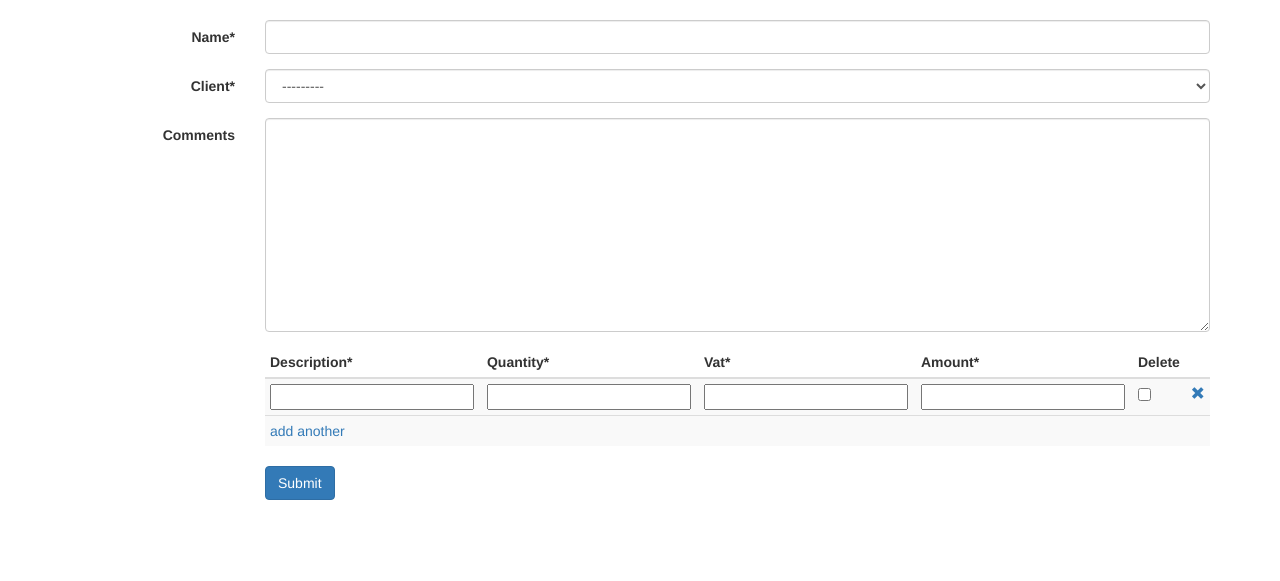
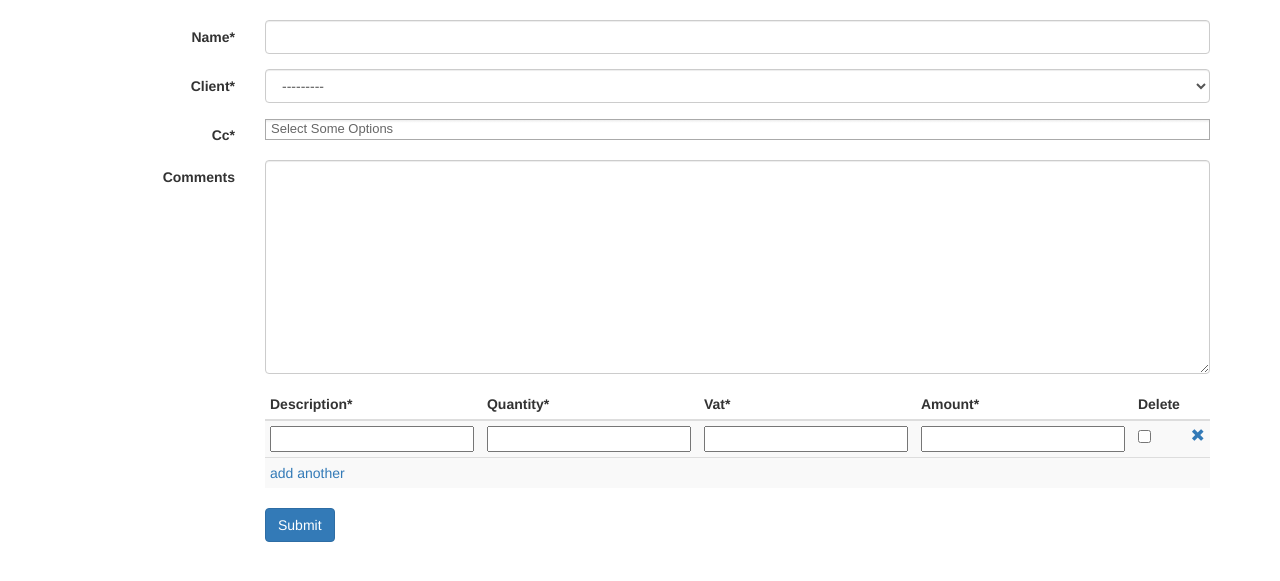
Before and after one commit to linovia/wight-invoices, a Django app: page /invoice/new/ in a window 1280 px wide. Shown: the part 72-653 px from the top of the page. Run offline with Django 3.2, Linux system fonts and the light colour scheme; data comes from the database, SQL or seed files in the repository; data that the repository does not hold is empty; some libraries are stand-ins or nearby versions.

Commit message:
Moved the CC to use Chosen widget.

```diff
--- a/wightinvoices/invoice/forms.py
+++ b/wightinvoices/invoice/forms.py
@@ -24,6 +24,7 @@ class Invoice(forms.ModelForm):
         self.helper.layout = Layout(
             'name',
             'client',
+            Field('cc', css_class="chosen-select"),
             'comments',
         )
 
@@ -33,6 +34,7 @@ class InvoiceItem(forms.ModelForm):
         model = models.InvoiceItem
         fields = ('description', 'quantity', 'vat', 'amount')
 
+
 class InvoiceItemHelper(FormHelper):
     def __init__(self, *args, **kwargs):
         super(InvoiceItemHelper, self).__init__(*args, **kwargs)
--- a/wightinvoices/invoice/templates/invoice/invoice_form.html
+++ b/wightinvoices/invoice/templates/invoice/invoice_form.html
@@ -3,7 +3,16 @@
 {% load static %}
 
 
+{% block extra-css %}
+    <link href="{% static 'css/chosen.min.css' %}" rel="stylesheet">
+{% endblock extra-css %}
+
 {% block extra-js %}
+<script type="text/javascript" src="{% static 'js/chosen.jquery.min.js' %}"></script>
+<script type="text/javascript">
+  $(".chosen-select").chosen({disable_search_threshold: 10});
+</script>
+
 <script type="text/javascript">
 var django = {
     "jQuery": jQuery
```
